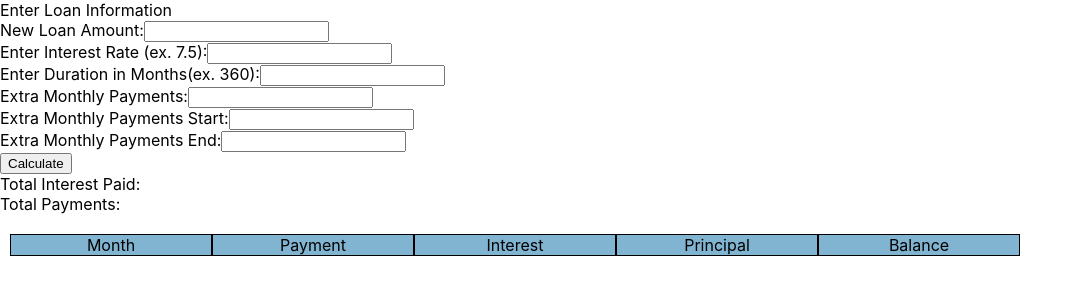
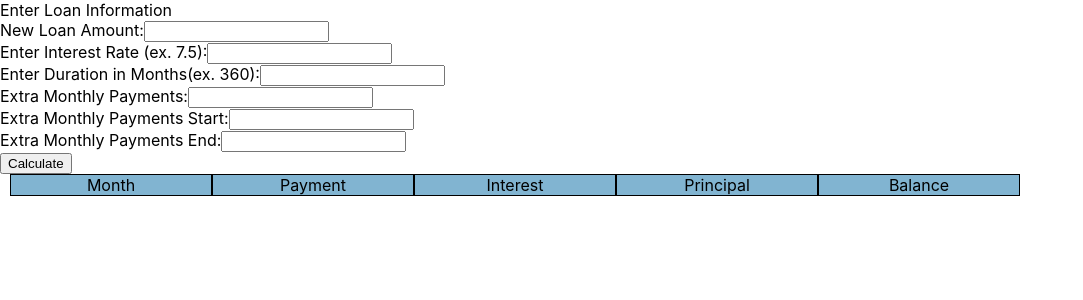
Before and after one commit to Msheezi/mortgagecalc, a React (Create React App) app: page / in a window 1280 px wide. Shown: the top 300 px of the page, without its empty margins (0-1083 px from the left). Built offline with nearby package versions, Linux system fonts and the light colour scheme.

Commit message:
convert to class, hooks may not have been appropriate for app structure

```diff
--- a/src/App.js
+++ b/src/App.js
@@ -1,7 +1,8 @@
 import React from 'react';
 
 import './App.css';
-import {Entry} from './entry'
+// import {Entry} from './entry'
+import Entry2 from './entry2'
 
 
 function App() {
@@ -9,7 +10,7 @@ function App() {
 
 
   return (
-    <Entry></Entry>
+    <Entry2/>
 
   );
 }
--- /dev/null
+++ b/src/entry2.js
@@ -0,0 +1,277 @@
+import React from 'react'
+
+const formatter = new Intl.NumberFormat('en-US', {
+        style: 'currency',
+        currency: 'USD',
+    })
+
+ class Entry2 extends React.Component {
+     constructor(props){
+         super(props)
+
+        this.state = {
+
+                principle: "",
+                interest: "",
+                duration: "",
+                extraPay: "",
+                start: "",
+                end: "" ,
+            calcs:{
+
+            },
+            extraCalcs:{
+
+            }
+        }
+
+        this.runAllCalcs = this.runAllCalcs.bind(this)
+        this.renderAmort = this.renderAmort.bind(this)
+
+         }
+
+
+         handleInput(field){
+           return e => {
+               this.setState({[field]: e.target.value}
+               )
+           }
+         }
+
+    runCals(){
+        let data = {}
+        let iterations = this.state.duration
+        let monthInt = parseFloat(this.state.interest) / 1200.0
+        let calcPrinciple = this.state.principle
+        let remainingMonths = this.state.duration
+        let totalInt = 0
+        let totalPay = 0
+
+        for (let i = 0; i < iterations; i++) {
+
+            let compoundInt = (1 + monthInt) ** (remainingMonths - i)
+            let multiplier = (monthInt * compoundInt) / (compoundInt - 1)
+            let payment = Math.round(multiplier * calcPrinciple * 100) / 100
+            let interest = Math.round(calcPrinciple * monthInt * 100) / 100
+
+            let principlePay = Math.round((payment - interest) * 100) / 100
+            if (payment > calcPrinciple) {
+                payment = calcPrinciple
+                interest = Math.round(calcPrinciple * monthInt * 100) / 100
+                principlePay = Math.round((payment - interest) * 100) / 100
+
+                calcPrinciple = Math.round((calcPrinciple - payment) * 100) / 100
+                totalInt += interest
+                totalPay += payment
+            } else {
+                calcPrinciple = Math.round((calcPrinciple - principlePay) * 100) / 100
+                totalInt += interest
+                totalPay += payment
+            }
+
+            data[i] = { payment, interest, principlePay, calcPrinciple }
+
+        }
+        // console.log(data)
+        totalInt = formatter.format(totalInt)
+        totalPay = formatter.format(totalPay)
+
+        // setInterest(totalInt)
+        // setPayments(totalPay)
+        // setState(data)
+        // console.log(state)
+        // debugger
+       return  this.setState({ calcs: data })
+    }
+
+        runExtraCals(){
+            let extraData = {}
+            let iterations = this.state.duration
+            let monthInt = parseFloat(this.state.interest) / 1200.0
+            let calcPrinciple = this.state.principle
+            let remainingMonths = this.state.duration
+        let totalInt = 0
+        let totalPay = 0
+            let extra = parseFloat(this.state.extraPay)
+        let compoundInt = (1 + monthInt) ** (remainingMonths)
+        let multiplier = (monthInt * compoundInt) / (compoundInt - 1)
+        let calcPayment = Math.round(multiplier * calcPrinciple * 100) / 100
+
+
+        for (let i = 0; i < iterations; i++) {
+            if (calcPrinciple === 0) {
+                return this.setState({ extraCalcs: extraData })
+            }
+            let interest = Math.round(calcPrinciple * monthInt * 100) / 100
+            let displayPayment = Math.round((calcPayment + extra) * 100) / 100
+
+            let principlePay = Math.round(((calcPayment - interest) + extra) * 100) / 100
+            if (calcPayment > calcPrinciple) {
+                displayPayment = calcPrinciple
+                calcPayment = calcPrinciple
+                interest = Math.round(calcPrinciple * monthInt * 100) / 100
+                principlePay = Math.round((displayPayment - interest) * 100) / 100
+
+                calcPrinciple = Math.round((calcPrinciple - calcPayment) * 100) / 100
+                totalInt += interest
+                totalPay += displayPayment
+
+            } else {
+
+                calcPrinciple = Math.round((calcPrinciple - principlePay) * 100) / 100
+                totalInt += interest
+                totalPay += displayPayment
+            }
+
+            extraData[i] = { displayPayment, interest, principlePay, calcPrinciple }
+
+        }
+
+            console.log(extraData)
+        console.log(extra)
+        totalInt = formatter.format(totalInt)
+        totalPay = formatter.format(totalPay)
+
+        // setInterest(totalInt)
+        // setPayments(totalPay)
+        // setExtraState(data)
+        // console.log(state)
+
+        }
+
+     renderAmort () {
+         let input
+         let objArr
+
+        if (this.state.extraCalcs.hasOwnProperty(0)) {
+              input = this.state.extraCalcs
+            objArr = Object.keys(input).map(key => {
+                return (
+                    <>
+
+                        <div className="month" key={key}>{parseInt(key) + 1}</div>
+                        <div >{formatter.format(input[key].displayPayment)}</div>
+                        <div >{formatter.format(input[key].interest)}</div>
+                        <div >{formatter.format(input[key].principlePay)}</div>
+                        <div >{formatter.format(input[key].calcPrinciple)}</div>
+                    </>
+
+                )
+            })
+
+            return objArr
+            }
+
+              else {
+                  input = this.state.calcs
+        }
+             objArr = Object.keys(input).map(key => {
+                 return (
+                     <>
+
+                         <div className="month" key={key}>{parseInt(key) + 1}</div>
+                         <div >{formatter.format(input[key].payment)}</div>
+                         <div >{formatter.format(input[key].interest)}</div>
+                         <div >{formatter.format(input[key].principlePay)}</div>
+                         <div >{formatter.format(input[key].calcPrinciple)}</div>
+                     </>
+
+                 )
+             })
+
+         return objArr
+
+     }
+
+     whichAmort(){
+
+         if (this.state.extraCalcs) {
+             return this.state.extraCalcs
+         }
+
+             return this.state
+         }
+
+
+
+     runAllCalcs() {
+
+
+
+         if (this.state.extraPay !== "") {
+             //    range(values.start, values.end, values.extraPay)
+             //    setState(runCals(values))
+             //    setExtraState(runCalsExtra(values))
+             this.runExtraCals(this.state)
+            //  this.runCals(this.state)
+
+             // renderAmort(extraState)
+
+
+
+         }
+         this.runCals(this.state)
+         // renderAmort(state)
+
+
+
+
+         // else {
+         //     renderAmort(state)
+         // }
+     }
+
+     render(){
+
+         return (
+
+
+         <>
+             <div>Enter Loan Information</div>
+             <div className="entryGrid">
+
+                 <label>New Loan Amount:
+                <input type='text' name="principle" value={this.state.principle} onChange={this.handleInput("principle")}></input>
+                 </label>
+                 <label> Enter Interest Rate (ex. 7.5):
+                <input type='text' name="interest" value={this.state.interest} onChange={this.handleInput("interest")}></input>
+                 </label>
+                 <label> Enter Duration in Months(ex. 360):
+                <input type='text' name="duration" value={this.state.duration} onChange={this.handleInput("duration")}></input>
+                 </label>
+                 <label> Extra Monthly Payments:
+                <input type='number' name="extraPay" value={this.state.extraPay} onChange={this.handleInput("extraPay")}></input>
+                 </label>
+                 <label> Extra Monthly Payments Start:
+                <input type='text' name="start" value={this.state.start} onChange={this.handleInput("start")}></input>
+                 </label>
+                 <label> Extra Monthly Payments End:
+                <input type='text' name="end" value={this.state.end} onChange={this.handleInput("end")}></input>
+                 </label>
+             </div>
+                 <button onClick={this.runAllCalcs }>Calculate</button>
+             {/* <button onClick={}>Calculate</button> */}
+             {/* <div>Total Interest Paid: {interest ? interest : ""} </div>
+             <div>Total Payments: {payments ? payments : ""} </div> */}
+             <br />
+             {/* <div className="gridcontainer"> */}
+
+             <div className="flexcontainer">
+                 <div className="header">Month</div>
+                 <div className="header">Payment</div>
+                 <div className="header">Interest</div>
+                 <div className="header">Principal</div>
+                 {/* <div className="month-header">ExtraPayment</div> */}
+                 <div className="header">Balance</div>
+
+                 { this.renderAmort()}
+
+             </div>
+
+             </>)
+     }
+
+     }
+
+
+     export default Entry2
```
Also changed, not shown: src/entry.js (+86 -41 lines).
